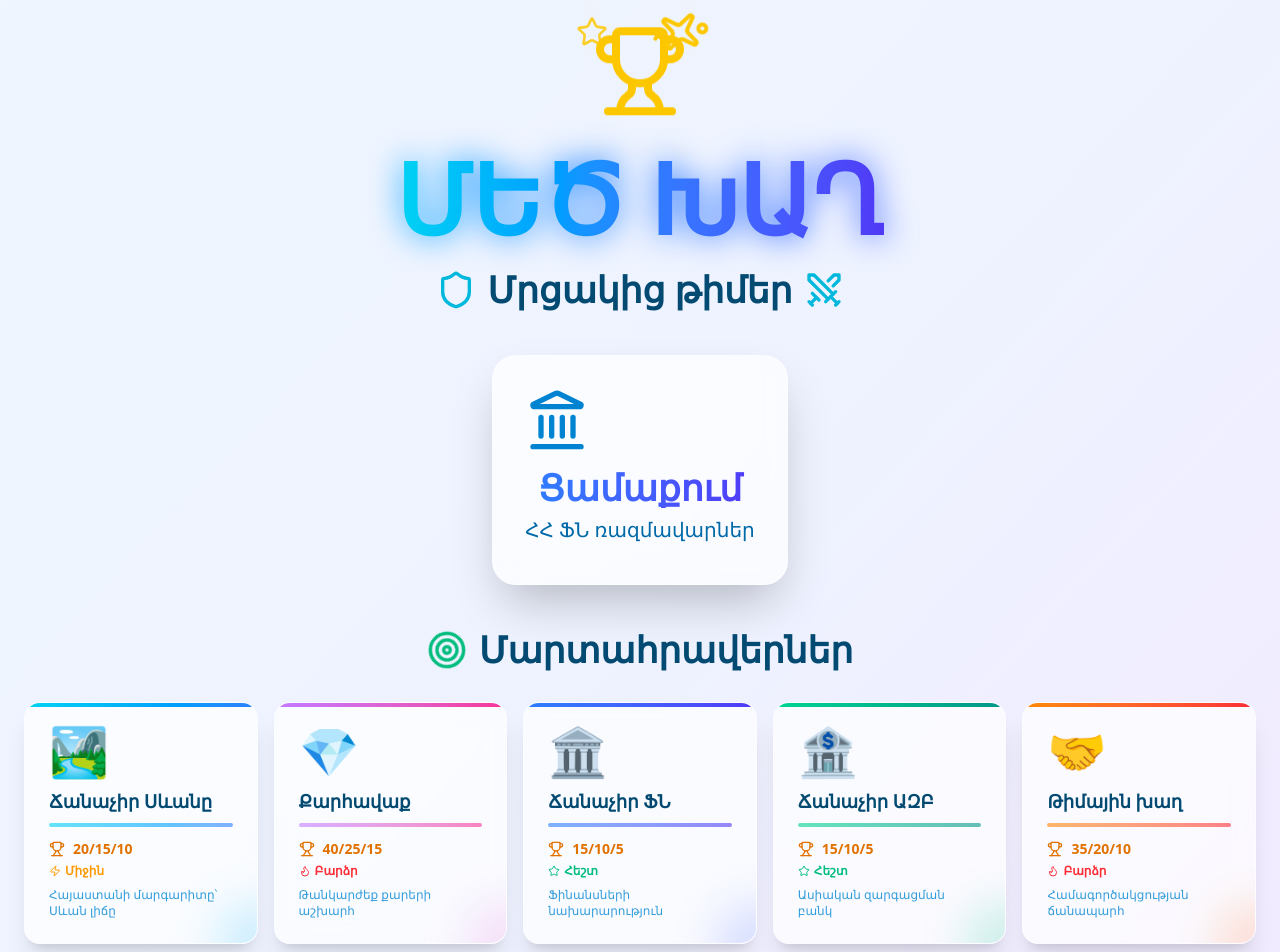
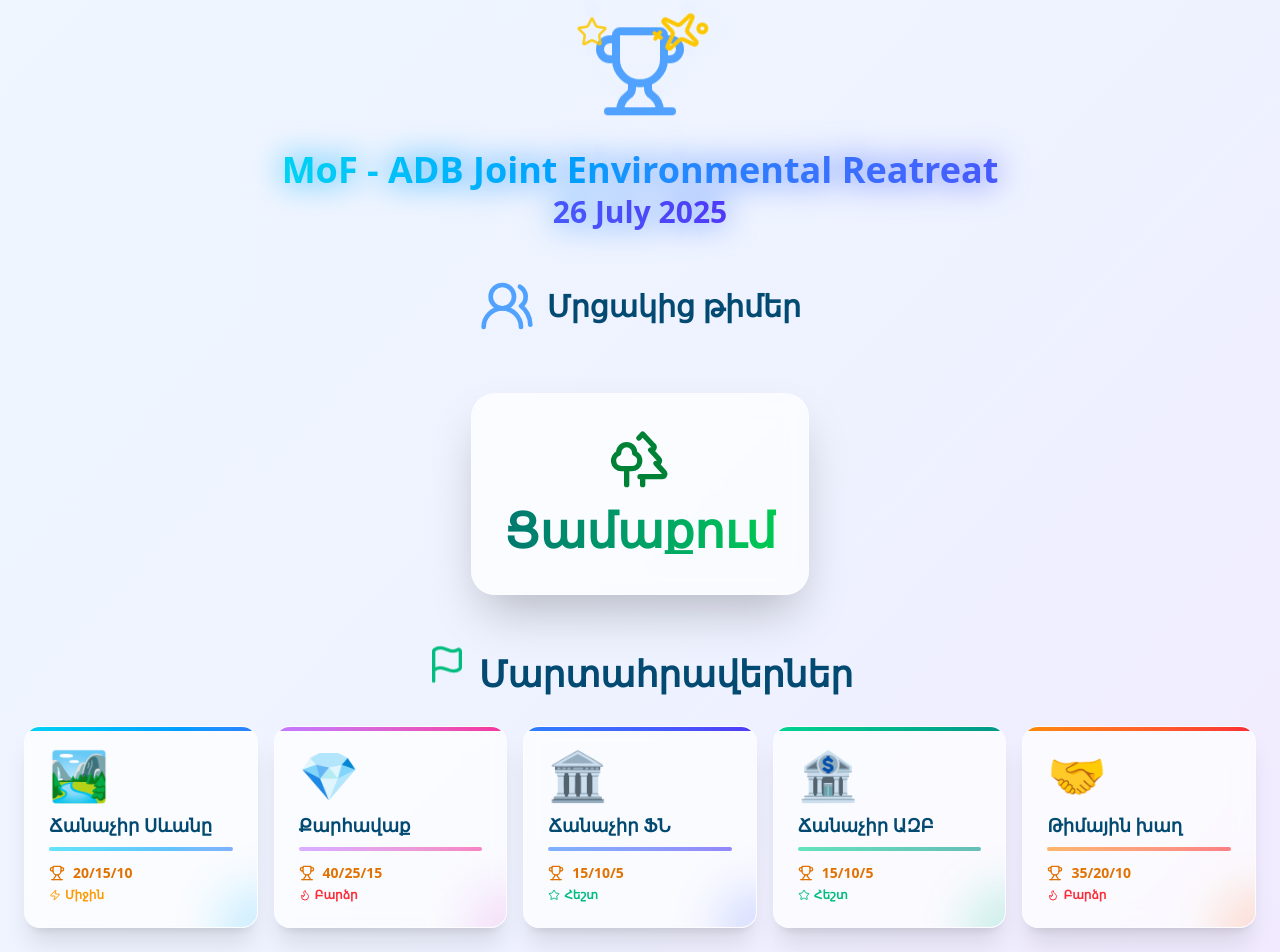
Before and after one commit to roma-frontend/MOF-GAME, a Next.js app: page / in a window 1280 px wide. Shown: the top 952 px of the page. Built offline with nearby package versions, Linux system fonts and the light colour scheme.

Commit message:
new color pallete for chart bars

```diff
--- a/app/page.tsx
+++ b/app/page.tsx
@@ -1,7 +1,7 @@
 'use client';
 
 import React, { useState, useEffect } from 'react';
-import { Trophy, Users, Star, Zap, ArrowRight, Play, Medal, Target, Award, Sparkles, Flame, Shield, Swords, Waves, Building2, Landmark } from 'lucide-react';
+import { Trophy, Users, Star, Zap, ArrowRight, Play, Medal, Target, Award, Sparkles, Flame, Shield, Swords, Waves, Building2, Landmark, UsersRound, FishSymbol, Trees, Bird, Flag } from 'lucide-react';
 import Link from 'next/link';
 import { toast } from 'sonner';
 
@@ -40,24 +40,21 @@
   const teams = [
     {
       name: 'Ջրում',
-      icon: <Waves className="w-16 h-16" />,
+      icon: <FishSymbol className="w-16 h-16" />,
       color: 'from-cyan-400 to-blue-500',
       bgColor: 'from-cyan-50 via-blue-50 to-sky-100',
-      description: 'Ջրային աշխարհի հերոսներ',
     },
     {
       name: 'Ցամաքում',
-      icon: <Landmark className="w-16 h-16" />,
-      color: 'from-blue-500 to-indigo-600',
+      icon: <Trees className="w-16 h-16 text-green-700" />,
+      color: 'from-teal-700 to-green-500',
       bgColor: 'from-blue-50 via-indigo-50 to-purple-100',
-      description: 'ՀՀ ՖՆ ռազմավարներ',
     },
     {
       name: 'Օդում',
-      icon: <Building2 className="w-16 h-16" />,
-      color: 'from-emerald-400 to-teal-600',
+      icon: <Bird className="w-16 h-16 text-orange-600" />,
+      color: 'from-orange-400 to-red-600',
       bgColor: 'from-emerald-50 via-teal-50 to-green-100',
-      description: 'Զարգացման առաջնորդներ',
     }
   ];
 
@@ -69,7 +66,6 @@
       difficulty: 'Միջին',
       color: 'from-cyan-400 to-blue-500',
       bgColor: 'bg-gradient-to-br from-cyan-50 to-blue-100',
-      description: 'Հայաստանի մարգարիտը՝ Սևան լիճը'
     },
     {
       name: 'Քարհավաք',
@@ -78,7 +74,6 @@
       difficulty: 'Բարձր',
       color: 'from-purple-400 to-pink-500',
       bgColor: 'bg-gradient-to-br from-purple-50 to-pink-100',
-      description: 'Թանկարժեք քարերի աշխարհ'
     },
     {
       name: 'Ճանաչիր ՖՆ',
@@ -87,7 +82,6 @@
       difficulty: 'Հեշտ',
       color: 'from-blue-500 to-indigo-600',
       bgColor: 'bg-gradient-to-br from-blue-50 to-indigo-100',
-      description: 'Ֆինանսների նախարարություն'
     },
     {
       name: 'Ճանաչիր ԱԶԲ',
@@ -96,7 +90,6 @@
       difficulty: 'Հեշտ',
       color: 'from-emerald-400 to-teal-600',
       bgColor: 'bg-gradient-to-br from-emerald-50 to-teal-100',
-      description: 'Ասիական զարգացման բանկ'
     },
     {
       name: 'Թիմային խաղ',
@@ -105,7 +98,6 @@
       difficulty: 'Բարձր',
       color: 'from-orange-400 to-red-500',
       bgColor: 'bg-gradient-to-br from-orange-50 to-red-100',
-      description: 'Համագործակցության ճանապարհ'
     }
   ];
 
@@ -143,29 +135,28 @@
         <div className={`text-center mb-6 transform transition-all duration-1000 ${isVisible ? 'translate-y-0 opacity-100' : 'translate-y-10 opacity-0'}`}>
           <div className="relative inline-block mb-6">
             <div className="absolute inset-0 animate-ping">
-              <Trophy className="w-24 h-24 text-yellow-400/30" />
+              <Trophy className="w-24 h-24 text-blue-400/30" />
             </div>
-            <Trophy className="relative w-24 h-24 text-yellow-400 animate-float" />
+            <Trophy className="relative w-24 h-24 text-blue-400 animate-float" />
             <Sparkles className="absolute -top-4 -right-4 w-12 h-12 text-yellow-400 animate-spin" />
             <Star className="absolute -top-2 -left-4 w-8 h-8 text-yellow-400 animate-pulse" />
           </div>
 
-          <h1 className="text-5xl md:text-7xl lg:text-8xl font-black mb-6 relative">
+          <h1 className="text-4xl font-black mb-12 relative">
             <span className="absolute inset-0 bg-clip-text text-transparent bg-gradient-to-r from-cyan-400 via-blue-500 to-indigo-600 blur-lg">
-              ՄԵԾ ԽԱՂ
+              MoF - ADB Joint Environmental Reatreat  <br /><span className="text-3xl">26 July 2025</span>
             </span>
             <span className="relative bg-clip-text text-transparent bg-gradient-to-r from-cyan-400 via-blue-500 to-indigo-600">
-              ՄԵԾ ԽԱՂ
+              MoF - ADB Joint Environmental Reatreat  <br /><span className="text-3xl">26 July 2025</span>
             </span>
           </h1>
         </div>
 
         {/* Teams Carousel */}
         <div className={`mb-8 transform transition-all duration-1000 delay-300 ${isVisible ? 'translate-y-0 opacity-100' : 'translate-y-10 opacity-0'}`}>
-          <h2 className="text-3xl md:text-4xl font-bold text-sky-900 text-center mb-8 flex items-center justify-center gap-3">
-            <Shield className="w-10 h-10 text-cyan-500" />
+          <h2 className="text-3xl font-bold text-sky-900 text-center mb-8 flex items-center justify-center gap-3">
+            <UsersRound className="w-14 h-14 text-blue-400" />
             Մրցակից թիմեր
-            <Swords className="w-10 h-10 text-cyan-500" />
           </h2>
 
           {/* Active Team Display */}
@@ -178,16 +169,15 @@
                 }`}
               >
                 <div
-                  className="text-center glass rounded-3xl p-8 shadow-2xl transform hover:scale-105 transition-transform cursor-pointer"
+                  className="flex flex-col items-center text-center glass rounded-3xl p-8 shadow-2xl transform hover:scale-105 transition-transform cursor-pointer"
                   onMouseLeave={() => setHoveredTeam(null)}
                 >
-                  <div className={`text-sky-600 mb-4 transform ${hoveredTeam === index ? 'scale-105 rotate-6' : ''} transition-all duration-300`}>
+                  <div className={`text-sky-600 mb-4 transform ${hoveredTeam === index ? 'scale-110 rotate-6' : ''} transition-all duration-300`}>
                     {team.icon}
                   </div>
-                  <h3 className={`text-4xl font-black mb-2 bg-clip-text text-transparent bg-gradient-to-r ${team.color}`}>
+                  <h3 className={`text-5xl font-black mb-2 bg-clip-text text-transparent bg-gradient-to-r ${team.color}`}>
                     {team.name}
                   </h3>
-                  <p className="text-xl text-sky-700 mb-2">{team.description}</p>
                 </div>
               </div>
             ))}
@@ -197,7 +187,7 @@
         {/* Games Grid */}
         <div className={`mb-8 transform transition-all duration-1000 delay-500 ${isVisible ? 'translate-y-0 opacity-100' : 'translate-y-10 opacity-0'}`}>
           <h2 className="text-3xl md:text-4xl font-bold text-sky-900 text-center mb-8 flex items-center justify-center gap-3">
-            <Target className="w-10 h-10 text-emerald-500 animate-spin" style={{ animationDuration: '3s' }} />
+            <Flag className="w-10 h-10 text-emerald-500 animate-bounce" style={{ animationDuration: '3s' }} />
             Մարտահրավերներ
           </h2>
 
@@ -208,7 +198,7 @@
                 className={`group relative overflow-hidden glass rounded-2xl p-6 shadow-xl hover:shadow-2xl transition-all duration-500 hover:scale-105 hover:-translate-y-2 cursor-pointer ${game.bgColor}`}
                 style={{ animationDelay: `${index * 100}ms` }}
                 onClick={() => toast(`${game.name}`, {
-                  description: `${game.description} | Դժվարություն: ${game.difficulty} | Միավորներ: ${game.points}`,
+                  description: ` | Դժվարություն: ${game.difficulty} | Միավորներ: ${game.points}`,
                   icon: game.icon
                 })}
               >
@@ -238,9 +228,6 @@
                       {game.difficulty === 'Միջին' && <Zap className="w-3 h-3" />}
                       {game.difficulty === 'Հեշտ' && <Star className="w-3 h-3" />}
                       {game.difficulty}
-                    </div>
-                    <div className="text-xs text-sky-600 mt-2 opacity-80 group-hover:opacity-100 transition-opacity">
-                      {game.description}
                     </div>
                   </div>
                 </div>
--- a/app/scores/celebration.tsx
+++ b/app/scores/celebration.tsx
@@ -1,6 +1,7 @@
 import React, { useState, useEffect } from 'react';
-import { Trophy, Star, Crown, Sparkles, X } from 'lucide-react';
+import { Trophy, Star, Crown, Sparkles, X, Fish, Trees, Bird } from 'lucide-react';
 import { toast } from 'sonner';
+import { useGame } from './game-context';
 
 interface CelebrationProps {
   winner: {
@@ -25,9 +26,20 @@
   rotationSpeed: number;
 }
 
+// Маппинг строковых названий иконок к React компонентам
+const iconMap = {
+  Fish: Fish,
+  Trees: Trees,
+  Bird: Bird
+};
+
 export default function Celebration({ winner, isVisible, onClose }: CelebrationProps) {
   const [confetti, setConfetti] = useState<Confetti[]>([]);
   const [showFireworks, setShowFireworks] = useState(false);
+  const { teams } = useGame();
+
+  // Получаем компонент иконки
+  const IconComponent = iconMap[winner.icon as keyof typeof iconMap];
 
   useEffect(() => {
     if (isVisible) {
@@ -138,30 +150,29 @@
 
         {/* Congratulations Text */}
         <div className="mb-8 text-center">
-          <h1 className="text-5xl md:text-7xl font-black text-white mb-6 animate-pulse">
-            ՇՆՈՐՀԱՎՈՐՈՒՄ ԵՆՔ!
+          <h1 className="text-9xl font-black text-white mb-6 animate-pulse">
+            Թիմ՝ {winner.name}
           </h1>
           <h2 className="text-3xl md:text-5xl font-bold mb-6">
-            <span className={`bg-clip-text text-transparent bg-gradient-to-r ${winner.color} animate-gradient-shift`}>
-              Հաղթեց {winner.name} թիմը
-            </span>
           </h2>
         </div>
 
         {/* Winner Icon */}
         <div className="mb-8">
-          <div className="text-[160px] animate-float mb-6 filter drop-shadow-2xl">{winner.icon}</div>
+          <div className="mb-6 filter drop-shadow-2xl">
+            {IconComponent && (
+              <div
+                className={`w-40 h-40 mx-auto animate-float bg-gradient-to-r ${winner.color} rounded-full flex items-center justify-center shadow-2xl`}
+              >
+                <IconComponent className="w-32 h-32 text-white" />
+              </div>
+            )}
+          </div>
           <div className={`inline-flex items-center gap-4 bg-gradient-to-r ${winner.color} text-white font-bold py-6 px-12 rounded-full text-2xl shadow-2xl transform hover:scale-105 transition-all duration-300`}>
-            <Trophy className="w-10 h-10 animate-spin" style={{ animationDuration: '3s' }} />
+            {IconComponent && <IconComponent className="w-10 h-10 animate-spin" style={{ animationDuration: '3s' }} />}
             <span className="text-3xl font-black">ՉԵՄՊԻՈՆ</span>
-            <Trophy className="w-10 h-10 animate-spin" style={{ animationDirection: 'reverse', animationDuration: '3s' }} />
+            {IconComponent && <IconComponent className="w-10 h-10 animate-spin" style={{ animationDirection: 'reverse', animationDuration: '3s' }} />}
           </div>
-        </div>
-
-        {/* Decorative Text */}
-        <div className="text-white/80 text-xl mb-8 max-w-2xl mx-auto">
-          <p className="mb-2">🎊 Դուք ապացուցեցիք ձեր գերազանցությունը</p>
-          <p>Սևանի, ՖՆ-ի և ԱԶԲ-ի մարտահրավերներում!</p>
         </div>
 
         {/* Additional Effects */}
--- a/app/scores/game-context.tsx
+++ b/app/scores/game-context.tsx
@@ -1,5 +1,6 @@
 'use client';
 
+import { Bird, Fish, Trees } from 'lucide-react';
 import React, { createContext, useContext, useState, useEffect, ReactNode } from 'react';
 
 // Типы данных
@@ -91,10 +92,11 @@
 ];
 
 const TEAMS: Team[] = [
-  { id: 1, name: 'Ջրում', color: 'from-cyan-400 to-blue-500', icon: '🌊' },
-  { id: 2, name: 'Ցամաքում', color: 'from-blue-500 to-indigo-600', icon: '🏛️' },
-  { id: 3, name: 'Օդում', color: 'from-emerald-400 to-teal-600', icon: '🏦' }
+  { id: 1, name: 'Ջրում', color: 'from-cyan-400 to-blue-500', icon: "Fish" },
+  { id: 2, name: 'Ցամաքում', color: 'from-teal-500 to-green-600', icon: "Trees" },
+  { id: 3, name: 'Օդում', color: 'from-blue-400 to-purple-600', icon: "Bird" }
 ];
+
 
 export function GameProvider({ children }: { children: ReactNode }) {
   const [gameResults, setGameResults] = useState<GameResults>({});
```
Also changed, not shown: app/scores/chart/page.tsx (+39 -23 lines), app/scores/page.tsx (+25 -6 lines).
